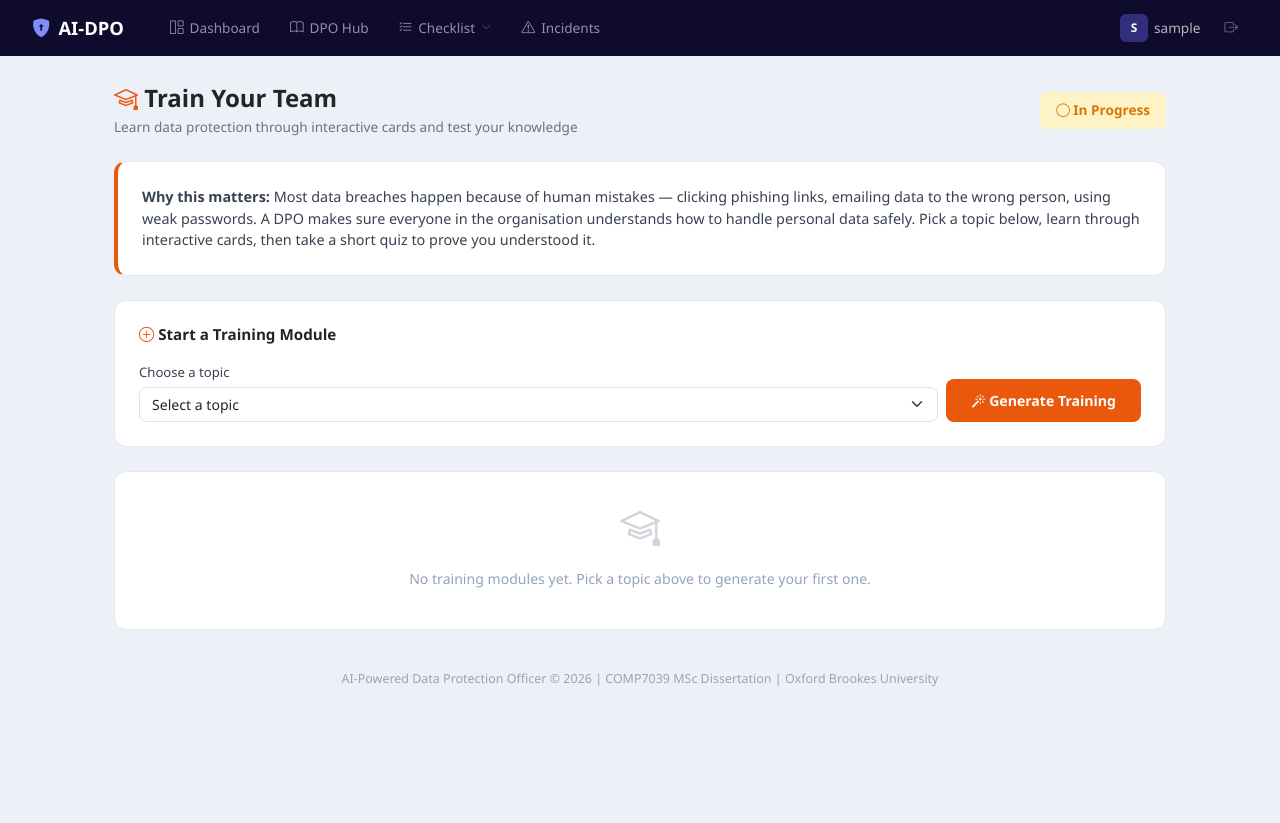
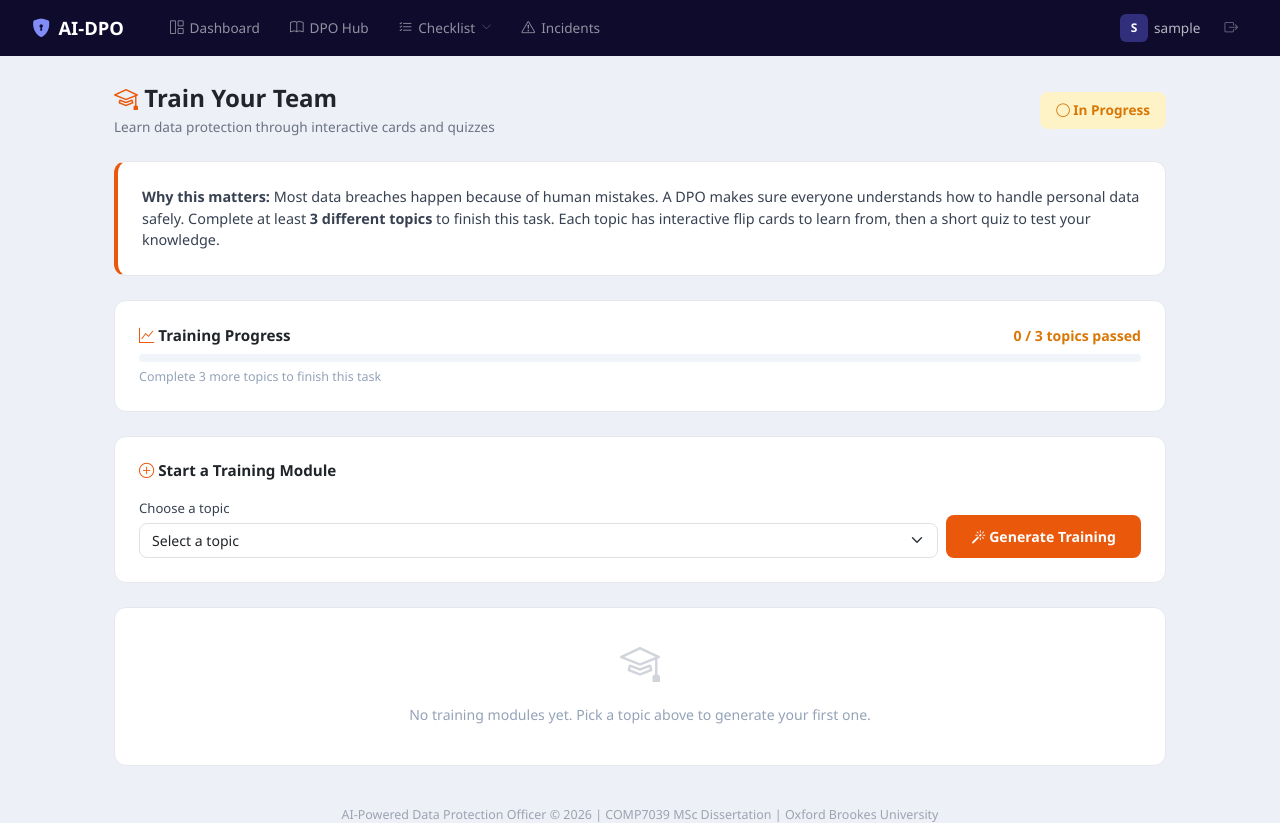
Before and after one commit to khusigit11/AI-powered-DPO, a Flask app: page /task/training in a window 1280 px wide. Shown: the top 823 px of the page. Before the commit the page ends 686 px from the top, so only its background shows below. Run offline with Flask 3, Linux system fonts and the light colour scheme; the visitor is signed in with stand-in values (Sample User, id 1); data that the repository does not hold is empty.

Commit message:
Require 3 topics to complete training, add retake and progress tracker added in task 7

```diff
--- a/app/routes.py
+++ b/app/routes.py
@@ -1118,16 +1118,23 @@ Keep it under 150 words. Plain English. No jargon."""
 @main_bp.route('/task/training', methods=['GET', 'POST'])
 @login_required
 def task_training():
-    """task 7 - train your team with ai generated content and quiz"""
+    """task 7 - train your team - must pass 3 different topics"""
     task = ChecklistProgress.query.filter_by(
         user_id=current_user.id, task_number=7
     ).first()
     records = TrainingRecord.query.filter_by(user_id=current_user.id).order_by(TrainingRecord.created_at.desc()).all()
 
+    # count unique passed topics
+    passed_topics = set()
+    for r in records:
+        if r.passed:
+            passed_topics.add(r.topic)
+    passed_count = len(passed_topics)
+    required_count = 3
+
     if request.method == 'POST':
         action = request.form.get('action', '')
 
-        # generate training content and quiz
         if action == 'generate':
             from app.utils.ai_api import ask_claude
             topic = request.form.get('topic', '')
@@ -1163,7 +1170,6 @@ Rules:
 
             ai_result = ask_claude(prompt)
 
-            # store the raw ai output so we can parse it in the template
             record = TrainingRecord(
                 user_id=current_user.id,
                 topic=topic,
@@ -1176,15 +1182,12 @@ Rules:
             db.session.commit()
 
             flash(f'Training module on "{topic}" ready. Learn the cards then take the quiz.', 'success')
-            return redirect(url_for('main.task_training'))
 
-        # submit quiz answers
         elif action == 'submit_quiz':
             record_id = request.form.get('record_id')
             record = TrainingRecord.query.get(record_id)
 
             if record and record.user_id == current_user.id:
-                # parse quiz from content
                 content = record.content
                 quiz_section = content.split('QUIZ:')[-1].strip() if 'QUIZ:' in content else ''
                 quiz_lines = [l.strip() for l in quiz_section.split('\n') if '|' in l]
@@ -1215,22 +1218,48 @@ Rules:
                 record.quiz_total = total
                 record.passed = score >= (total * 0.6)
                 record.completed_at = datetime.utcnow()
+                db.session.commit()
 
-                if record.passed and task and not task.completed:
+                # recount passed topics after this submission
+                all_records = TrainingRecord.query.filter_by(user_id=current_user.id).all()
+                new_passed = set()
+                for r in all_records:
+                    if r.passed:
+                        new_passed.add(r.topic)
+
+                # mark task complete only when 3 different topics passed
+                if len(new_passed) >= required_count and task and not task.completed:
                     task.completed = True
                     task.completed_at = datetime.utcnow()
-                    task.ai_response = f'Passed {record.topic} with {score}/{total}'
-
-                db.session.commit()
+                    task.ai_response = f'Passed {len(new_passed)} training topics'
+                    db.session.commit()
 
                 if record.passed:
                     flash(f'You passed! Score: {score}/{total} ({int(score/total*100)}%)', 'success')
                 else:
                     flash(f'Score: {score}/{total} ({int(score/total*100)}%). You need 60% to pass. Try again.', 'warning')
 
-                return render_template('tasks/training.html', task=task, records=records, quiz_results=results, active_record=record)
+                records = TrainingRecord.query.filter_by(user_id=current_user.id).order_by(TrainingRecord.created_at.desc()).all()
+                passed_topics = set()
+                for r in records:
+                    if r.passed:
+                        passed_topics.add(r.topic)
+                passed_count = len(passed_topics)
 
-        # delete a training record
+                return render_template('tasks/training.html', task=task, records=records,
+                    quiz_results=results, active_record=record,
+                    passed_count=passed_count, required_count=required_count)
+
+        elif action == 'retake':
+            record_id = request.form.get('record_id')
+            record = TrainingRecord.query.get(record_id)
+            if record and record.user_id == current_user.id:
+                record.quiz_score = None
+                record.passed = False
+                record.completed_at = None
+                db.session.commit()
+                flash(f'Quiz reset for "{record.topic}". Take it again.', 'info')
+
         elif action == 'delete':
             record_id = request.form.get('record_id')
             record = TrainingRecord.query.get(record_id)
@@ -1241,7 +1270,9 @@ Rules:
 
         return redirect(url_for('main.task_training'))
 
-    return render_template('tasks/training.html', task=task, records=records, quiz_results=None, active_record=None)
+    return render_template('tasks/training.html', task=task, records=records,
+        quiz_results=None, active_record=None,
+        passed_count=passed_count, required_count=required_count)
 
 
 # breach monitoring pages
--- a/app/templates/tasks/training.html
+++ b/app/templates/tasks/training.html
@@ -43,7 +43,6 @@
         line-height: 1.6;
     }
     .flip-card:hover .flip-card-front { border-color: #6366f1; }
-
     .quiz-option {
         display: block;
         padding: 12px 16px;
@@ -58,10 +57,8 @@
     .quiz-option:hover { border-color: #6366f1; background: #fafafe; }
     .quiz-option input { display: none; }
     .quiz-option.selected { border-color: #6366f1; background: #eef2ff; color: #6366f1; font-weight: 600; }
-
     .result-correct { background: #f0fdf4; border: 1px solid #bbf7d0; border-radius: 10px; padding: 12px 16px; margin-bottom: 8px; }
     .result-wrong { background: #fef2f2; border: 1px solid #fecaca; border-radius: 10px; padding: 12px 16px; margin-bottom: 8px; }
-
     .training-card {
         background: white;
         border: 1px solid rgba(0,0,0,0.06);
@@ -79,7 +76,7 @@
         <h4 style="font-weight: 700; margin-bottom: 4px;">
             <i class="bi bi-mortarboard" style="color: #ea580c;"></i> Train Your Team
         </h4>
-        <p style="color: #6b7280; font-size: 0.85rem; margin: 0;">Learn data protection through interactive cards and test your knowledge</p>
+        <p style="color: #6b7280; font-size: 0.85rem; margin: 0;">Learn data protection through interactive cards and quizzes</p>
     </div>
     {% if task and task.completed %}
         <span style="background: #dcfce7; color: #16a34a; font-size: 0.85rem; padding: 8px 16px; border-radius: 8px; font-weight: 600;">
@@ -95,8 +92,28 @@
 <!-- explanation -->
 <div class="card p-4 mb-4" style="border-left: 4px solid #ea580c;">
     <p style="color: #374151; font-size: 0.9rem; margin: 0;">
-        <strong>Why this matters:</strong> Most data breaches happen because of human mistakes — clicking phishing links, emailing data to the wrong person, using weak passwords. A DPO makes sure everyone in the organisation understands how to handle personal data safely. Pick a topic below, learn through interactive cards, then take a short quiz to prove you understood it.
+        <strong>Why this matters:</strong> Most data breaches happen because of human mistakes. A DPO makes sure everyone understands how to handle personal data safely. Complete at least <strong>{{ required_count }} different topics</strong> to finish this task. Each topic has interactive flip cards to learn from, then a short quiz to test your knowledge.
     </p>
+</div>
+
+<!-- progress tracker -->
+<div class="card p-4 mb-4">
+    <div class="d-flex justify-content-between align-items-center mb-2">
+        <h5 style="font-weight: 600; font-size: 0.95rem; margin: 0;">
+            <i class="bi bi-graph-up" style="color: #ea580c;"></i> Training Progress
+        </h5>
+        <span style="font-size: 0.88rem; font-weight: 700; color: {% if passed_count >= required_count %}#16a34a{% else %}#d97706{% endif %};">
+            {{ passed_count }} / {{ required_count }} topics passed
+        </span>
+    </div>
+    <div style="height: 8px; background: #f1f5f9; border-radius: 4px; overflow: hidden;">
+        <div style="height: 100%; border-radius: 4px; width: {{ (passed_count / required_count * 100) | int }}%; background: {% if passed_count >= required_count %}#16a34a{% else %}#ea580c{% endif %}; transition: width 0.5s;"></div>
+    </div>
+    {% if passed_count < required_count %}
+    <div style="font-size: 0.78rem; color: #94a3b8; margin-top: 6px;">Complete {{ required_count - passed_count }} more topic{{ 's' if required_count - passed_count > 1 else '' }} to finish this task</div>
+    {% else %}
+    <div style="font-size: 0.78rem; color: #16a34a; margin-top: 6px; font-weight: 600;"><i class="bi bi-check-circle-fill"></i> All required topics completed</div>
+    {% endif %}
 </div>
 
 <!-- generate new training -->
@@ -126,7 +143,7 @@
     </form>
 </div>
 
-<!-- show quiz results if just submitted -->
+<!-- quiz results if just submitted -->
 {% if quiz_results and active_record %}
 <div class="card p-4 mb-4">
     <div class="text-center mb-4">
@@ -196,8 +213,14 @@
     <!-- header -->
     <div style="padding: 16px 22px; display: flex; justify-content: space-between; align-items: center; flex-wrap: wrap; gap: 10px;">
         <div style="display: flex; align-items: center; gap: 12px;">
-            <div style="width: 36px; height: 36px; border-radius: 8px; background: #fff7ed; display: flex; align-items: center; justify-content: center;">
-                <i class="bi bi-mortarboard" style="color: #ea580c;"></i>
+            <div style="width: 36px; height: 36px; border-radius: 8px; background: {% if record.passed %}#f0fdf4{% elif record.quiz_score is not none %}#fee2e2{% else %}#fff7ed{% endif %}; display: flex; align-items: center; justify-content: center;">
+                {% if record.passed %}
+                    <i class="bi bi-check-circle-fill" style="color: #16a34a;"></i>
+                {% elif record.quiz_score is not none %}
+                    <i class="bi bi-x-circle-fill" style="color: #dc2626;"></i>
+                {% else %}
+                    <i class="bi bi-mortarboard" style="color: #ea580c;"></i>
+                {% endif %}
             </div>
             <div>
                 <div style="font-weight: 600; font-size: 0.92rem; color: #1e1b4b;">{{ record.topic }}</div>
@@ -209,10 +232,24 @@
                 <span style="font-size: 0.75rem; padding: 4px 12px; border-radius: 6px; font-weight: 600; background: #dcfce7; color: #16a34a;">
                     ✅ Passed {{ record.quiz_score }}/{{ record.quiz_total }}
                 </span>
+                <form method="POST" style="display: inline; margin: 0;">
+                    <input type="hidden" name="action" value="retake">
+                    <input type="hidden" name="record_id" value="{{ record.id }}">
+                    <button type="submit" style="background: #eef2ff; border: none; color: #6366f1; cursor: pointer; padding: 4px 12px; border-radius: 6px; font-size: 0.75rem; font-weight: 600;">
+                        <i class="bi bi-arrow-counterclockwise"></i> Retake
+                    </button>
+                </form>
             {% elif record.quiz_score is not none %}
                 <span style="font-size: 0.75rem; padding: 4px 12px; border-radius: 6px; font-weight: 600; background: #fee2e2; color: #dc2626;">
                     ❌ Failed {{ record.quiz_score }}/{{ record.quiz_total }}
                 </span>
+                <form method="POST" style="display: inline; margin: 0;">
+                    <input type="hidden" name="action" value="retake">
+                    <input type="hidden" name="record_id" value="{{ record.id }}">
+                    <button type="submit" style="background: #eef2ff; border: none; color: #6366f1; cursor: pointer; padding: 4px 12px; border-radius: 6px; font-size: 0.75rem; font-weight: 600;">
+                        <i class="bi bi-arrow-counterclockwise"></i> Retake
+                    </button>
+                </form>
             {% else %}
                 <span style="font-size: 0.75rem; padding: 4px 12px; border-radius: 6px; font-weight: 600; background: #fef3c7; color: #d97706;">
                     Quiz not taken
@@ -259,7 +296,7 @@
     </div>
     {% endif %}
 
-    <!-- quiz section -->
+    <!-- quiz section - show if not passed yet or if retaking -->
     {% if quiz and (record.quiz_score is none or not record.passed) %}
     <div style="padding: 0 22px; border-top: 1px solid #f1f5f9;">
         <div class="d-flex justify-content-between align-items-center py-3" style="cursor: pointer;" data-bs-toggle="collapse" data-bs-target="#quiz{{ record.id }}">
@@ -276,7 +313,7 @@
                 <div style="margin-bottom: 20px; padding: 16px; background: #f8f9fb; border-radius: 10px;">
                     <p style="font-weight: 600; font-size: 0.88rem; color: #1e1b4b; margin-bottom: 10px;">{{ loop.index }}. {{ q[0] | trim }}</p>
                     <label class="quiz-option" onclick="selectOption(this)">
-                        <input type="radio" name="q{{ loop.index0 }}" value="a" required> A. {{ q[1] | trim }}
+                        <input type="radio" name="q{{ loop.index0 }}" value="a"> A. {{ q[1] | trim }}
                     </label>
                     <label class="quiz-option" onclick="selectOption(this)">
                         <input type="radio" name="q{{ loop.index0 }}" value="b"> B. {{ q[2] | trim }}
@@ -309,7 +346,9 @@
 
 <script>
     function selectOption(el) {
-        el.parentElement.querySelectorAll('.quiz-option').forEach(opt => opt.classList.remove('selected'));
+        event.preventDefault();
+        const group = el.parentElement;
+        group.querySelectorAll('.quiz-option').forEach(opt => opt.classList.remove('selected'));
         el.classList.add('selected');
         el.querySelector('input').checked = true;
     }
```
